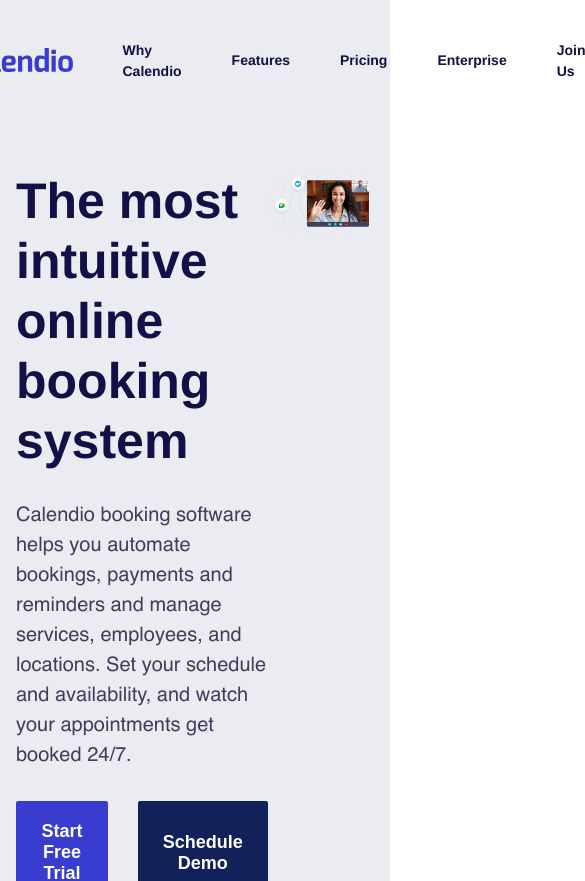
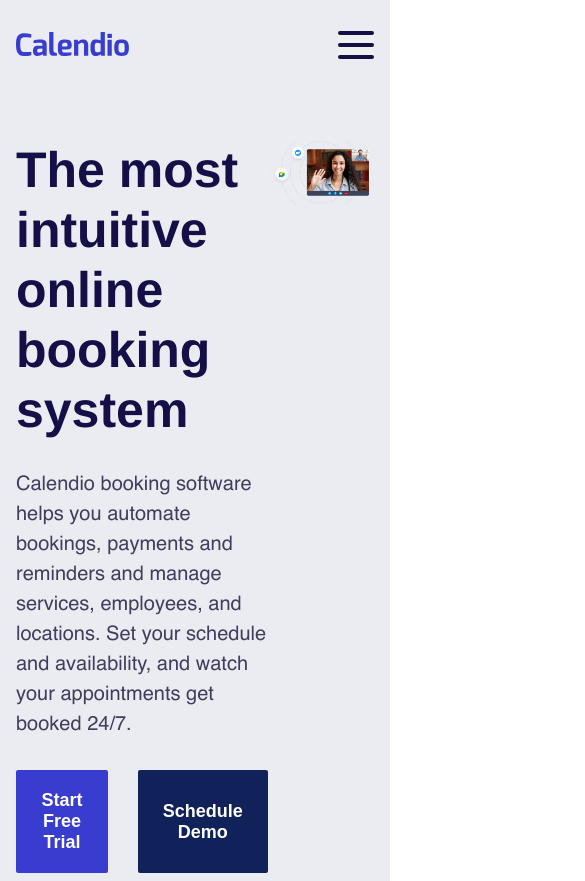
Before and after one commit to bmilcs/interview-test-project, a React (Vite) app: page / in a window 390 px wide. Shown: the top 881 px of the page, 585 px wide, since content can reach past the window. Built offline with nearby package versions, Linux system fonts and the light colour scheme.

Commit message:
Add responsiveness to header

```diff
--- a/src/components/Header/Header.css
+++ b/src/components/Header/Header.css
@@ -9,3 +9,9 @@
   display: flex;
   gap: 20px;
 }
+
+@media (max-width: 1200px) {
+  .header__button-wrapper {
+    display: none;
+  }
+}
--- a/src/components/MainNavigation/MainNavigation.css
+++ b/src/components/MainNavigation/MainNavigation.css
@@ -15,3 +15,20 @@
 
   font-size: 14px;
 }
+
+@media (max-width: 1200px) {
+  nav {
+    width: 100%;
+    justify-content: space-between;
+  }
+
+  .nav__ul {
+    display: none;
+  }
+}
+
+@media (min-width: 1200px) {
+  .nav__button {
+    display: none;
+  }
+}
--- a/src/components/MainNavigation/MainNavigation.jsx
+++ b/src/components/MainNavigation/MainNavigation.jsx
@@ -1,3 +1,4 @@
+import hamburgerImg from "../../images/hamburger.svg";
 import MainLogo from "../../images/logotype.svg";
 import "./MainNavigation.css";
 
@@ -6,7 +7,7 @@
     <nav>
       <img src={MainLogo} alt="Logo" />
 
-      <ul>
+      <ul className="nav__ul">
         <a href="#">
           <li>Why Calendio</li>
         </a>
@@ -26,6 +27,13 @@
           <li>Login</li>
         </a>
       </ul>
+
+      <button
+        className="nav__button"
+        onClick={() => alert("Not implemented yet")}
+      >
+        <img src={hamburgerImg} alt="" />
+      </button>
     </nav>
   );
 }
```
Also changed, not shown: src/images/hamburger.svg (added).
